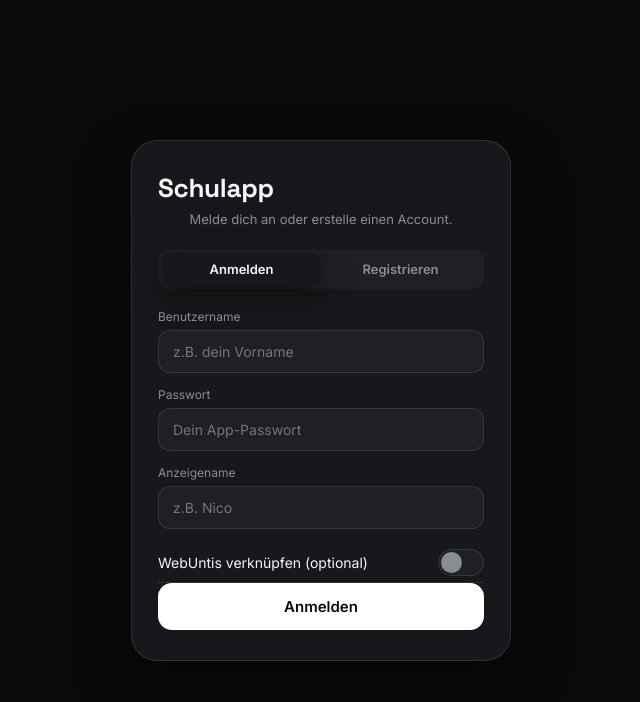
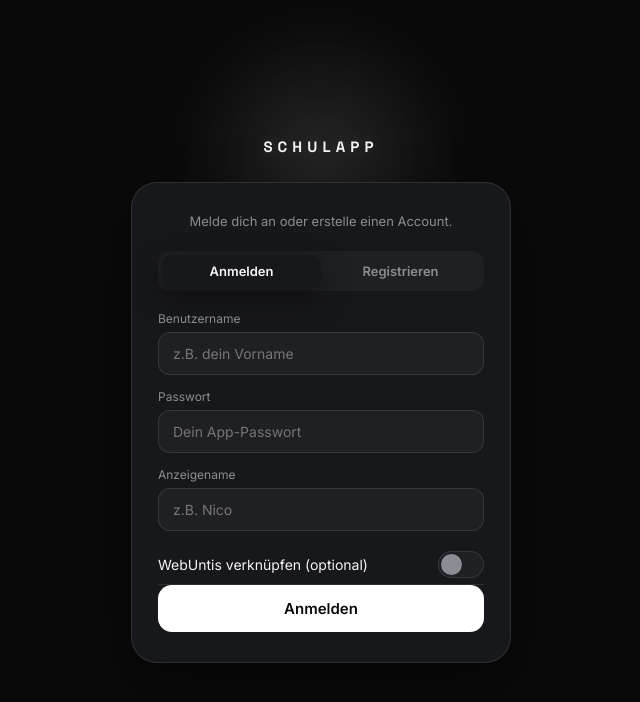
Before and after one commit to nicoq101/schulapp, a Flask app: page / in a window 1280 px wide. Shown: the top 702 px of the page, without its empty margins (319-959 px from the left). Run offline with Flask 3, Linux system fonts and the light colour scheme.

Commit message:
Add files via upload

```diff
--- a/schulapp/templates/index.html
+++ b/schulapp/templates/index.html
@@ -13,8 +13,10 @@
 </head>
 <body>
 <div id="auth-screen">
-  <div class="auth-box">
-    <h1 class="display">Schulapp</h1>
+  <div class="auth-wrap">
+    <div class="auth-glow"></div>
+    <div class="auth-wordmark">Schulapp</div>
+    <div class="auth-box">
     <p class="auth-sub">Melde dich an oder erstelle einen Account.</p>
 
     <div class="segmented" id="auth-mode" style="margin-bottom: 20px;">
@@ -33,6 +35,7 @@
       <input type="password" id="auth-password" placeholder="Dein App-Passwort" />
       <div class="pw-hint" id="pw-hint" style="display:none;">Mind. 8 Zeichen und ein Sonderzeichen</div>
     </div>
+
 
     <div id="register-fields">
       <div class="field">
@@ -56,6 +59,7 @@
     </div>
 
     <button class="btn-primary" id="auth-submit">Anmelden</button>
+    </div>
   </div>
 </div>
 
```
